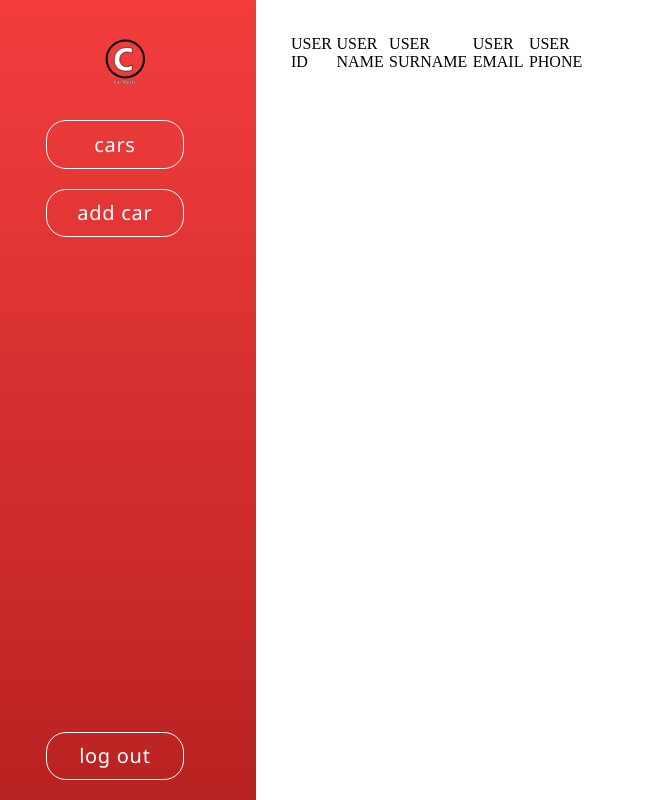
After one commit to bturecki/WDPAI, a PHP site: page /public/views/users.php in a window 1280 px wide. The commit adds this page. Shown: the whole page, without its empty margins (0-645 px from the left). Run offline with PHP 8.4, Linux system fonts and the light colour scheme; the template is opened without the code that fills it, so the values that code supplies are empty; some libraries are stand-ins or nearby versions.

Commit message:
Show users

```diff
--- a/index.php
+++ b/index.php
@@ -12,5 +12,6 @@ Router::post('addCar', 'CarController');
 Router::post('register', 'SecurityController');
 Router::post('search', 'CarController');
 Router::post('commentCar', 'CarController');
+Router::post('users', 'SecurityController');
 
 Router::run($path);
--- a/public/views/comment-car.php
+++ b/public/views/comment-car.php
@@ -5,7 +5,7 @@
     <link rel="stylesheet" type="text/css" href="public/css/cars.css">
 
     <script src="https://kit.fontawesome.com/723297a893.js" crossorigin="anonymous"></script>
-    <title>CARS</title>
+    <title>COMMENT A CAR</title>
 </head>
 
 <body>
--- a/public/views/menu.php
+++ b/public/views/menu.php
@@ -24,7 +24,7 @@
                 <?php if(isset($_COOKIE['is_admin']) && $_COOKIE['is_admin'] == 1) : ?>
                 <li>
                     <i class="fas fa-car-diagram"></i>
-                    <a href="#" class="button">users</a>
+                    <a href="users" class="button">users</a>
                 </li>
                 <?php endif; ?>
                 <li>
--- /dev/null
+++ b/public/views/users.php
@@ -0,0 +1,34 @@
+<!DOCTYPE html>
+
+<head>
+    <link rel="stylesheet" type="text/css" href="public/css/style.css">
+
+    <script src="https://kit.fontawesome.com/723297a893.js" crossorigin="anonymous"></script>
+    <title>COMMENT A CAR</title>
+</head>
+
+<body>
+    <div class="base-container">
+    <?php include('menu.php') ?>
+        <main>
+        <section class="users">
+            <table>
+                    <td>USER ID</td>
+                    <td>USER NAME</td>
+                    <td>USER SURNAME</td>
+                    <td>USER EMAIL</td>
+                    <td>USER PHONE</td>
+                <?php foreach($users as $user): ?>
+                  <tr>
+                    <td><?= $user->getId(); ?></td>
+                    <td><?= $user->getName(); ?></td>
+                    <td><?= $user->getSurName(); ?></td>
+                    <td><?= $user->getEmail(); ?></td>
+                    <td><?= $user->getPhone(); ?></td>
+                </tr>
+                <?php endforeach; ?>
+                </table>
+            </section>
+        </main>
+    </div>
+</body>
--- a/src/controllers/AppController.php
+++ b/src/controllers/AppController.php
@@ -21,7 +21,7 @@ class AppController {
     protected function render(string $template = null, array $variables = [])
     {
         session_start();
-        if ($template == 'login' || $template == 'register' || $_SESSION['loggedin'] == true)
+        if ((isset($_COOKIE['is_admin']) && $_COOKIE['is_admin'] == 1 && $template == 'users') || (($template == 'login' || $template == 'register' || $_SESSION['loggedin'] == true) && $template != 'users'))
         {
             $templatePath = 'public/views/'. $template.'.php';
             $output = 'File not found';
--- a/src/controllers/SecurityController.php
+++ b/src/controllers/SecurityController.php
@@ -73,4 +73,10 @@ class SecurityController extends AppController {
 
         return $this->render('login', ['messages' => ['You\'ve been succesfully registrated!']]);
     }
+
+    public function users()
+    {
+        $users = $this->userRepository->getUsers();
+        $this->render('users', ['users' => $users]);
+    }
 }
--- a/src/models/User.php
+++ b/src/models/User.php
@@ -14,6 +14,7 @@ class User {
         string $password,
         string $name,
         string $surname,
+        string $phone,
         int $id = null,
         int $isAdmin = 0
     ) {
@@ -21,6 +22,7 @@ class User {
         $this->password = $password;
         $this->name = $name;
         $this->surname = $surname;
+        $this->phone = $phone;
         $this->id = $id;
         $this->isAdmin = $isAdmin;
     }
```
Also changed, not shown: src/repository/UserRepository.php (+29 -1 lines).
